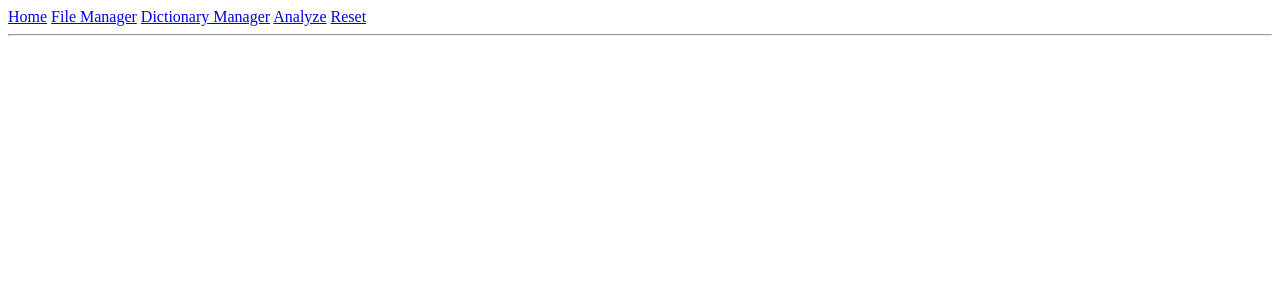
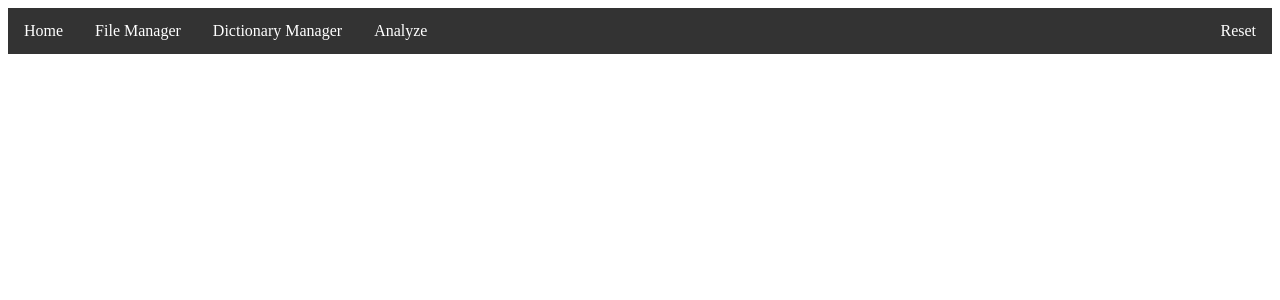
Before and after one commit to Landaluce/MPTA, a Flask app: template app/templates/base.html in a window 1280 px wide. Shown: the top 300 px of the page. Run offline with Flask 2, Linux system fonts and the light colour scheme; the template is opened without the code that fills it, so the values that code supplies are empty; parts of the project's set-up code (start-up, migrations or seed data) failed here and were passed over.

```diff
--- /dev/null
+++ b/app/static/style.css
@@ -0,0 +1,52 @@
+
+ ul {
+    list-style-type: none;
+    margin: 0;
+    padding: 0;
+    overflow: hidden;
+    background-color: #333;
+}
+
+li {
+    float: left;
+}
+
+li a {
+    display: block;
+    color: white;
+    text-align: center;
+    padding: 14px 16px;
+    text-decoration: none;
+}
+li:last-child {
+    border-right: none;
+    float: right;
+}
+/* Change the link color to #111 (black) on hover */
+li a:hover {
+    background-color: #111;
+}
+input[type='file'] {
+  color: transparent;
+}
+#dragndrop {
+    /*float: right;
+    margin-right: 500px;*/
+    border-radius: 10px;
+    border: 5px dashed black;
+    width: 600px;
+    height: 200px;
+    text-align: center;
+}
+#dragndrop p {
+    padding-top: 90px;
+}
+#uploadbutton {
+    position: absolute;
+    margin-top: 70px;
+    margin-left: 235px;
+}
+
+h1 {
+    font-weight: lighter;
+}
--- a/app/templates/base.html
+++ b/app/templates/base.html
@@ -5,16 +5,16 @@
     {% else %}
     <title>Welcome to ...</title>
     {% endif %}
+      <link rel="stylesheet" href="{{url_for('static', filename='style.css')}}">
   </head>
   <body>
-    <div>
-        <a href="/index">Home</a>
-        <a href="/FileManager">File Manager</a>
-        <a href="/DictionaryManager">Dictionary Manager</a>
-        <a href="/Analyze">Analyze</a>
-        <a href="/Reset">Reset</a>
-    </div>
-    <hr>
+    <ul>
+        <li><a href="/index">Home</a></li>
+        <li><a href="/FileManager">File Manager</a></li>
+        <li><a href="/DictionaryManager">Dictionary Manager</a></li>
+        <li><a href="/Analyze">Analyze</a></li>
+        <li><a href="/Reset">Reset</a></li>
+    </ul>
     {% block content %}{% endblock %}
   </body>
 </html>
```
Also changed, not shown: app/views.py (+4 -3 lines), 1 other file.
